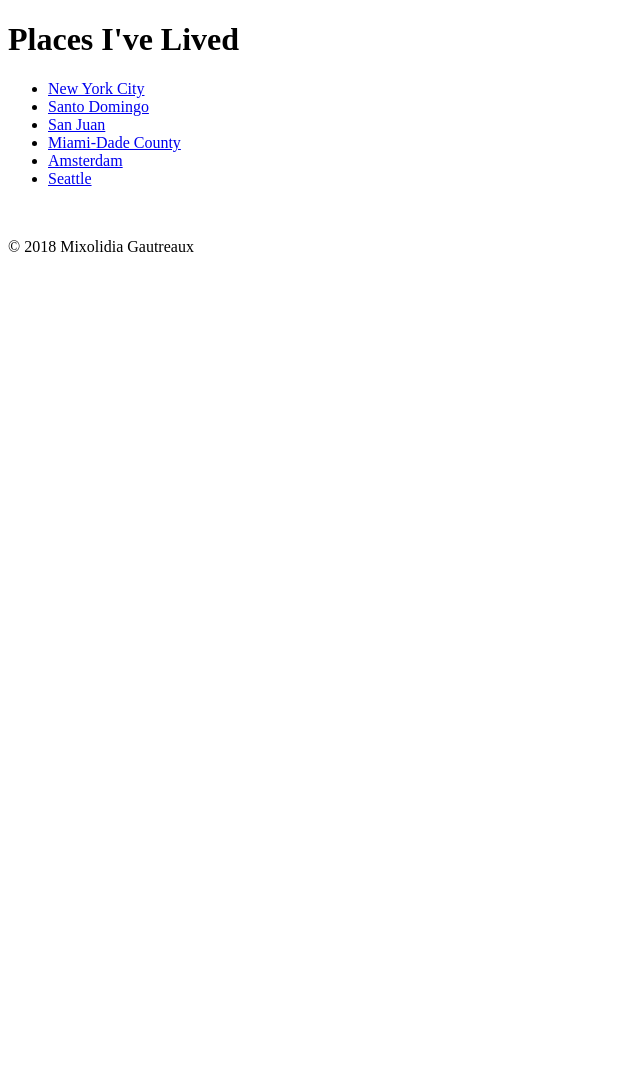
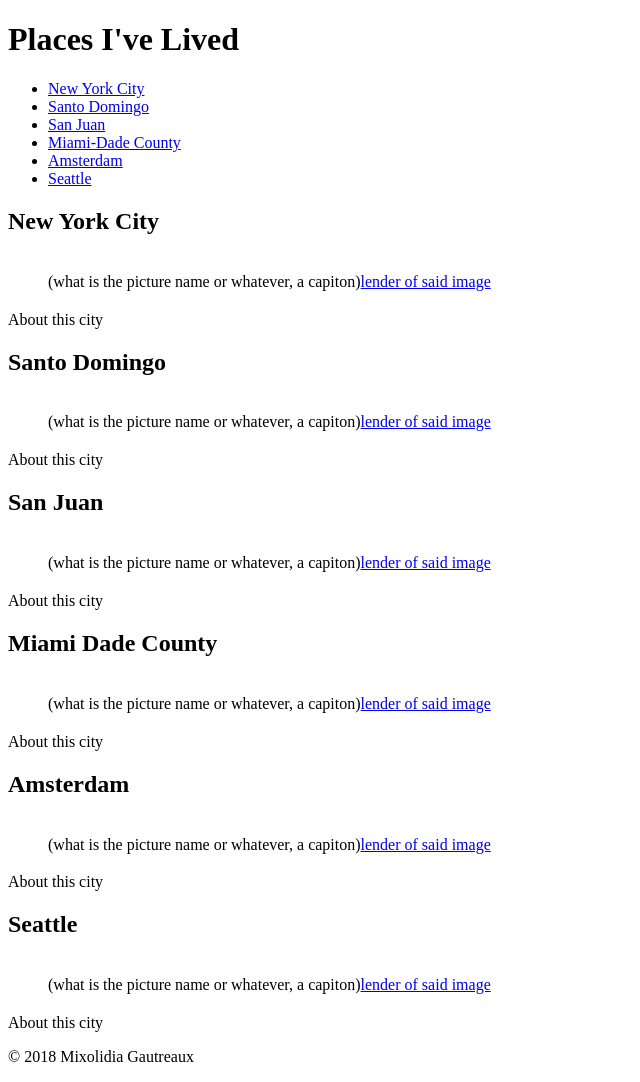
Before and after one commit to mixolidia/html-me-something, a plain HTML site: page index.html in a window 1280 px wide. Shown: the whole page, without its empty margins (0-640 px from the left). Before the commit the page ends 800 px from the top, so only its background shows below. Drawn offline with Linux system fonts and the light colour scheme.

Commit message:
Add sections for all my cities

```diff
--- a/index.html
+++ b/index.html
@@ -18,12 +18,63 @@
             </ul>
         </nav>
     </header>
+
     <main>
         <article>
-            <header>
-
-            </header>
-            <img src="" alt="">
+            <section>
+                <a name="NYC"><h2>New York City</h2></a>
+                <figure>
+                    <img src="" alt="">
+                    <figcaption>(what is the picture name or whatever, a capiton)<a href="link from where I borrowed it">lender of said image</a></figcaption>
+                </figure>
+                <h2></h2>
+                <p>About this city</p>
+            </section>
+            <section>
+                    <a name="SDQ"><h2>Santo Domingo</h2></a>
+                    <figure>
+                        <img src="" alt="">
+                        <figcaption>(what is the picture name or whatever, a capiton)<a href="link from where I borrowed it">lender of said image</a></figcaption>
+                    </figure>
+                    <h2></h2>
+                    <p>About this city</p>
+            </section>
+            <section>
+                    <a name="SJ"><h2>San Juan</h2></a>
+                    <figure>
+                        <img src="" alt="">
+                        <figcaption>(what is the picture name or whatever, a capiton)<a href="link from where I borrowed it">lender of said image</a></figcaption>
+                    </figure>
+                    <h2></h2>
+                    <p>About this city</p>
+            </section>
+            <section>
+                    <a name="MDC"><h2>Miami Dade County</h2></a>
+                    <figure>
+                        <img src="" alt="">
+                        <figcaption>(what is the picture name or whatever, a capiton)<a href="link from where I borrowed it">lender of said image</a></figcaption>
+                    </figure>
+                    <h2></h2>
+                    <p>About this city</p>
+            </section>
+            <section>
+                    <a name="AMS"><h2>Amsterdam</h2></a>
+                    <figure>
+                        <img src="" alt="">
+                        <figcaption>(what is the picture name or whatever, a capiton)<a href="link from where I borrowed it">lender of said image</a></figcaption>
+                    </figure>
+                    <h2></h2>
+                    <p>About this city</p>
+            </section>
+            <section>
+                    <a name="SEA"><h2>Seattle</h2></a>
+                    <figure>
+                        <img src="" alt="">
+                        <figcaption>(what is the picture name or whatever, a capiton)<a href="link from where I borrowed it">lender of said image</a></figcaption>
+                    </figure>
+                    <h2></h2>
+                    <p>About this city</p>
+            </section>
         </article>
     </main>
     <footer>
```
